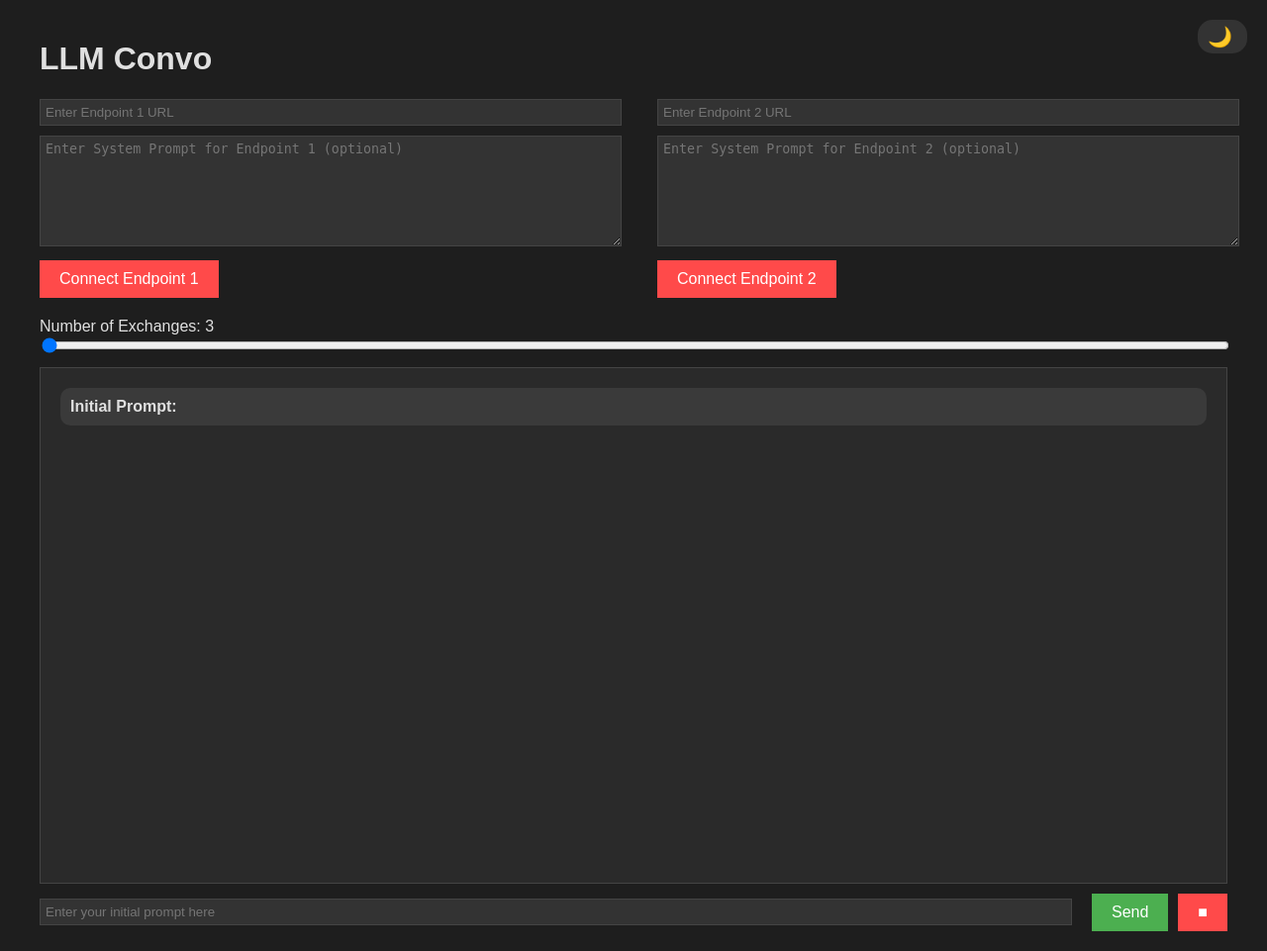
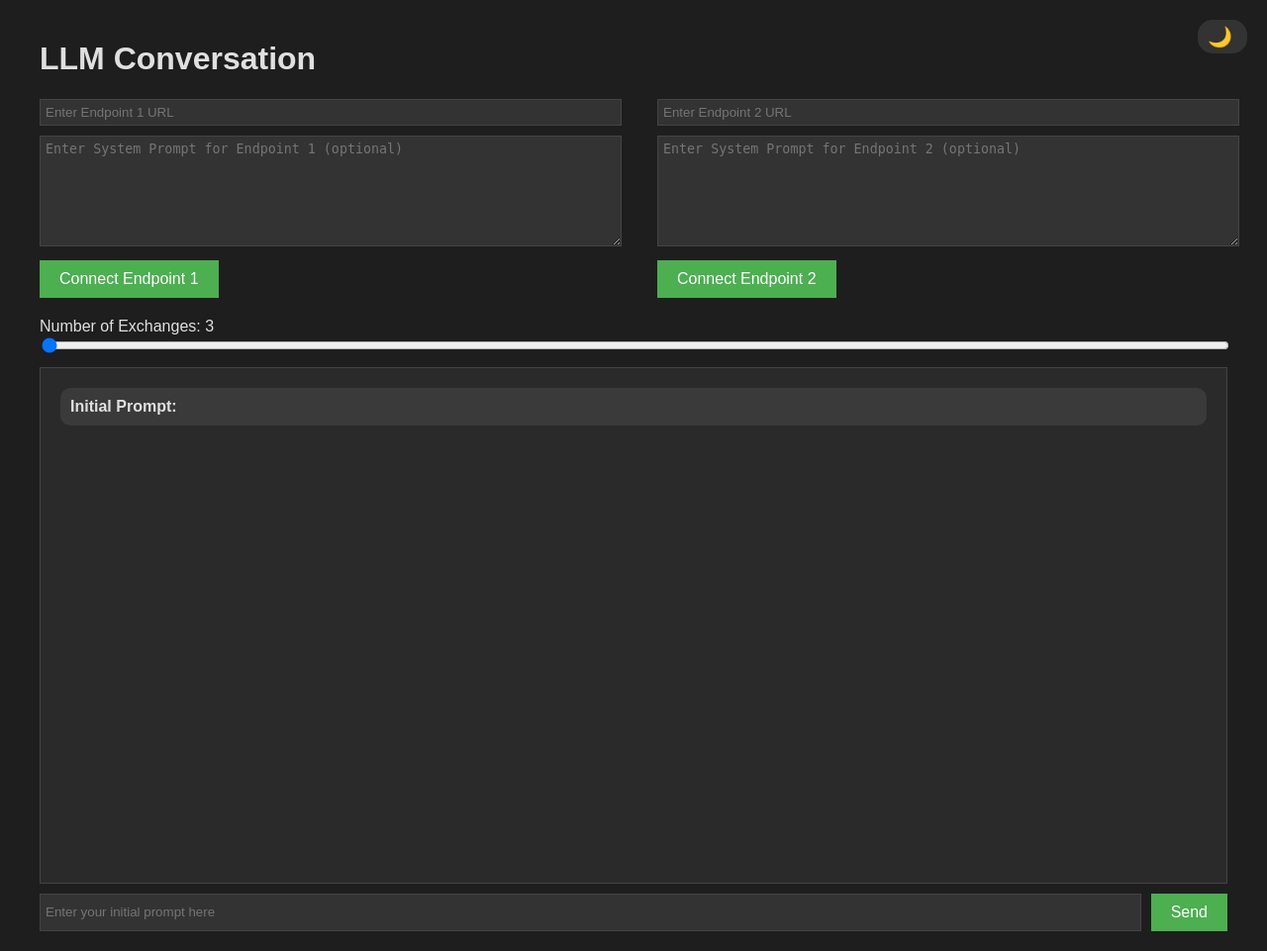
Before and after one commit to domsantschi/llm-convo, a Flask app: page / in a window 1280 px wide. Shown: the whole page at 99% size. Run offline with Flask 3, Linux system fonts and the light colour scheme.

Commit message:
Update index.html
button state colors

```diff
--- a/templates/index.html
+++ b/templates/index.html
@@ -3,7 +3,7 @@
 <head>
     <meta charset="UTF-8">
     <meta name="viewport" content="width=device-width, initial-scale=1.0">
-    <title>LLM Convo</title>
+    <title>LLM Conversation</title>
     <script src="https://code.jquery.com/jquery-3.6.0.min.js"></script>
     <style>
         :root {
@@ -13,8 +13,7 @@
             --input-border-color: #444;
             --conversation-bg-color: #2a2a2a;
             --message-bg-color: #3a3a3a;
-            --button-ready-bg-color: #4CAF50;
-            --button-pending-bg-color: #ff4a4a;
+            --button-bg-color: #4CAF50;
             --button-text-color: white;
         }
 
@@ -25,8 +24,7 @@
             --input-border-color: #ccc;
             --conversation-bg-color: #fff;
             --message-bg-color: #e9e9e9;
-            --button-ready-bg-color: #4CAF50;
-            --button-pending-bg-color: #ff4a4a;
+            --button-bg-color: #4CAF50;
             --button-text-color: white;
         }
 
@@ -70,6 +68,8 @@
             margin-bottom: 10px;
             background-color: var(--conversation-bg-color);
         }
+
+        /* Bubble under Initial Prompt for inserting user's input */
         #initial-prompt-text {
             margin: 10px;
             padding: 10px;
@@ -80,9 +80,7 @@
 
         #prompt-container {
             display: flex;
-            align-items: center;
             margin-top: 10px;
-            gap: 10px;
         }
         #prompt {
             flex-grow: 1;
@@ -92,20 +90,9 @@
             border: 1px solid var(--input-border-color);
             padding: 5px;
         }
-        /* Send and Stop buttons */
         button {
-            background-color: var(--button-ready-bg-color);
+            background-color: var(--button-bg-color);
             border: none;
-            color: var(--button-text-color);
-            padding: 10px 20px;
-            text-align: center;
-            text-decoration: none;
-            display: inline-block;
-            font-size: 16px;
-            cursor: pointer;
-        }
-        .stop-btn {
-            background-color: var(--button-pending-bg-color);
             color: var(--button-text-color);
             padding: 10px 20px;
             text-align: center;
@@ -125,13 +112,6 @@
             color: #888;
             text-align: right;
             margin-top: 5px;
-        }
-        .connect-btn {
-            padding: 10px 20px;
-            color: var(--button-text-color);
-            cursor: pointer;
-            background-color: var(--button-pending-bg-color);
-            border: none;
         }
         #num-exchanges-container {
             margin-bottom: 10px;
@@ -166,14 +146,14 @@
             content: '☀️';
         }
         .theme-toggle input:checked + label {
-            background-color: var(--button-ready-bg-color);
+            background-color: var(--button-bg-color);
             color: var(--button-text-color);
         }
     </style>
 </head>
 <body>
     <div id="chat-container">
-        <h1>LLM Convo</h1>
+        <h1>LLM Conversation</h1>
         <div class="theme-toggle">
             <input type="checkbox" id="theme-switch">
             <label for="theme-switch"></label>
@@ -182,12 +162,12 @@
             <div class="endpoint">
                 <input type="text" id="endpoint1" placeholder="Enter Endpoint 1 URL">
                 <textarea id="system-prompt1" placeholder="Enter System Prompt for Endpoint 1 (optional)"></textarea>
-                <button id="connect-endpoint1" class="connect-btn" onclick="connectEndpoint(1)">Connect Endpoint 1</button>
+                <button onclick="connectEndpoint(1)">Connect Endpoint 1</button>
             </div>
             <div class="endpoint">
                 <input type="text" id="endpoint2" placeholder="Enter Endpoint 2 URL">
                 <textarea id="system-prompt2" placeholder="Enter System Prompt for Endpoint 2 (optional)"></textarea>
-                <button id="connect-endpoint2" class="connect-btn" onclick="connectEndpoint(2)">Connect Endpoint 2</button>
+                <button onclick="connectEndpoint(2)">Connect Endpoint 2</button>
             </div>
         </div>
         <div id="num-exchanges-container">
@@ -196,20 +176,17 @@
         </div>
 
         <div id="conversation">
+            <!-- Pre-defined bubble for Initial Prompt -->
             <div id="initial-prompt-text"><strong>Initial Prompt:</strong> <span id="initial-prompt-content"></span></div>
         </div>
 
         <div id="prompt-container">
             <input type="text" id="prompt" placeholder="Enter your initial prompt here">
             <button id="send">Send</button>
-            <!-- Square Stop Button now with UTF-8 Square symbol -->
-            <button class="stop-btn" id="stop" title="Stop Streaming">■</button>
         </div>
     </div>
 
     <script>
-        var currentXHR = null;  // Track the active request for stopping
-
         function connectEndpoint(endpointNum) {
             var endpointUrl = $('#endpoint' + endpointNum).val();
             var systemPrompt = $('#system-prompt' + endpointNum).val();
@@ -225,7 +202,7 @@
                     }),
                     success: function(response) {
                         alert(response.message);
-                        $('#connect-endpoint' + endpointNum).css('background-color', 'var(--button-ready-bg-color)');
+                        // Save to localStorage
                         localStorage.setItem('endpoint' + endpointNum, endpointUrl);
                         localStorage.setItem('systemPrompt' + endpointNum, systemPrompt);
                     }
@@ -234,41 +211,40 @@
         }
 
         $(document).ready(function() {
-            // Load saved endpoint and system prompts
+            // Load saved values
             $('#endpoint1').val(localStorage.getItem('endpoint1') || '');
             $('#endpoint2').val(localStorage.getItem('endpoint2') || '');
             $('#system-prompt1').val(localStorage.getItem('systemPrompt1') || '');
             $('#system-prompt2').val(localStorage.getItem('systemPrompt2') || '');
 
-            // Set number range slider
             $('#num-exchanges').on('input', function() {
                 $('#num-exchanges-value').text($(this).val());
             });
 
-            // Send the prompt and start the streaming
 		$('#send').click(function() {
 			var prompt = $('#prompt').val();
 			var numExchanges = $('#num-exchanges').val();
 
 			if (prompt) {
-				// Insert user prompt into the Initial Prompt container
+
+				// Inject user's prompt directly into the pre-defined Initial Prompt placeholder
 				$('#initial-prompt-content').text(prompt);
 
-				// Cleanup conversation and input field
+				// Clear the input field after submission
 				$('#prompt').val('');
 
-				// Track the ongoing XMLHttpRequest to allow abortion
-				currentXHR = new XMLHttpRequest();
-				currentXHR.open('POST', '/chat', true);
-				currentXHR.setRequestHeader('Content-Type', 'application/json');
-				currentXHR.send(JSON.stringify({ prompt: prompt, num_exchanges: numExchanges }));
+				// Continue with the streaming response for Models
+				var xhr = new XMLHttpRequest();
+				xhr.open('POST', '/chat', true);
+				xhr.setRequestHeader('Content-Type', 'application/json');
+				xhr.send(JSON.stringify({prompt: prompt, num_exchanges: numExchanges}));
 
 				var currentMessage = null;
 				var currentContent = '';
 
-				currentXHR.onprogress = function() {
-					var newData = currentXHR.response.substr(currentXHR.seenBytes || 0);
-					currentXHR.seenBytes = currentXHR.response.length;
+				xhr.onprogress = function() {
+					var newData = xhr.response.substr(xhr.seenBytes || 0);
+					xhr.seenBytes = xhr.response.length;
 
 					var messages = newData.split('\n');
 					messages.forEach(function(message) {
@@ -276,63 +252,58 @@
 							try {
 								var data = JSON.parse(message);
 
+								if (data.error) {
+									alert('Error: ' + data.error);
+									return;
+								}
+
 								if (data.sender) {
 									if (currentMessage) {
 										currentMessage.find('p').html('<strong>' + currentMessage.data('sender') + ':</strong> ' + currentContent);
 									}
 									currentMessage = $('<div class="message">');
 									currentMessage.data('sender', data.sender);
-									currentContent = ''; // Clear content for new message
+									currentContent = ''; // Reset content for new message
 
-									// Bubble creation for Models
+									// Message bubble creation
 									var messageHtml = '<p><strong>' + data.sender + ':</strong> ';
 									if (data.message) {
-										messageHtml += data.message;
+										messageHtml += data.message; // Handle normal message (Model 1/2)
 									}
 									messageHtml += '</p>';
 									currentMessage.html(messageHtml);
 									$('#conversation').append(currentMessage);
 
+								// Handle content streams (Model dialogue)
 								} else if (data.content) {
-									// Append content from the models
 									currentContent += data.content;
 									if (currentMessage) {
 										currentMessage.find('p').html('<strong>' + currentMessage.data('sender') + ':</strong> ' + currentContent);
 									}
 								} else if (data.end) {
-									// Append timestamp, model name, tokens per second (tps)
-									console.log(`[DEBUG] Model: ${data.model}, Timestamp: ${data.timestamp}, T/S: ${data.tps}`);
-									var modelStats = '<div class="message-info">'
-											+ '<br>' + data.timestamp
-											+ ' - ' + data.model
-											+ ' - ' + data.tps.toFixed(2) + ' tokens/sec'
-											+ '</div>';
-									currentMessage.append(modelStats);  // Append stats below message
-									currentMessage = null; // Clear message tracking
+									// Once conversation part ends, append token stats
+									currentMessage.find('.message-info').append('<br>'
+										+ data.total_tokens + ' tokens - '
+										+ data.tps.toFixed(2) + ' tokens/sec');
+									currentMessage = null; // Reset for next exchange
 								}
 							} catch (e) {
-								console.error('Error parsing message: ', e);
+								console.error('Error parsing message:', e);
 							}
 						}
 					});
-					$('#conversation').scrollTop($('#conversation')[0].scrollHeight);  // Auto-scroll conversation
+
+					// Autoscroll to bottom of the conversation as new messages arrive
+					$('#conversation').scrollTop($('#conversation')[0].scrollHeight);
 				};
 
-				currentXHR.onload = function() {
+				xhr.onload = function() {
 					if (currentMessage) {
 						currentMessage.find('p').html('<strong>' + currentMessage.data('sender') + ':</strong> ' + currentContent);
 					}
 				};
 			}
 		});
-
-            // Stop button to abort streaming
-            $('#stop').click(function() {
-                if (currentXHR) {
-                    currentXHR.abort();  // Abort the ongoing request
-                    alert('Streaming stopped.');
-                }
-            });
 
             // Theme toggle functionality
             $('#theme-switch').change(function () {
@@ -350,7 +321,6 @@
             if (savedTheme === 'light') {
                 $('#theme-switch').prop('checked', true).trigger('change');
             }
-
         });
     </script>
 </body>
```
